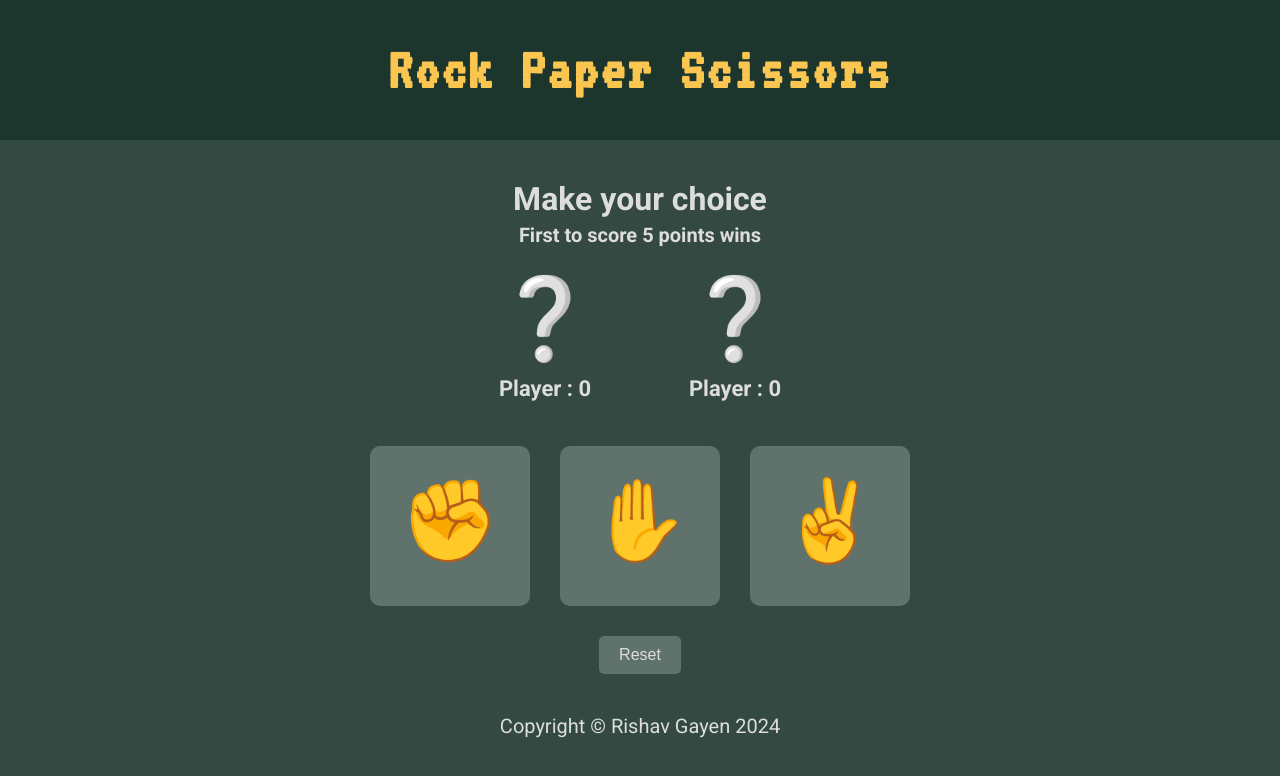
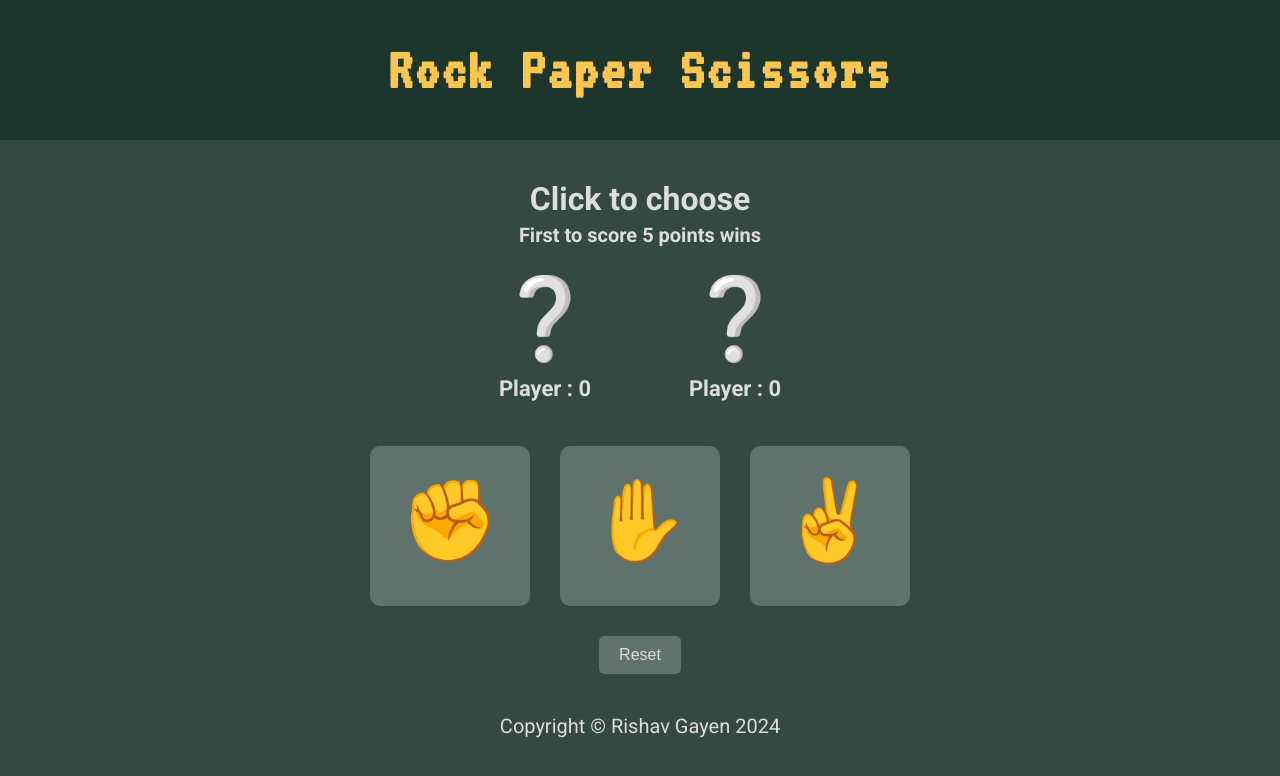
Before and after one commit to Rishav-Gayen/Odin-Rock-Paper-Scissors, a plain HTML site: page index.html in a window 1280 px wide. Drawn offline with Linux system fonts and the light colour scheme.

Commit message:
Added index.html

```diff
--- a/index.html
+++ b/index.html
@@ -17,7 +17,7 @@
 
     <main class="main">
         <div class="scoreboard">
-            <h2 class="scoreboard__info">Make your choice</h2>
+            <h2 class="scoreboard__info">Click to choose</h2>
             <h3 class="scoreboard__message">First to score 5 points wins</h2>
             <div class="scoreboard__container">
                 <div class="scoreboard__box">
```
